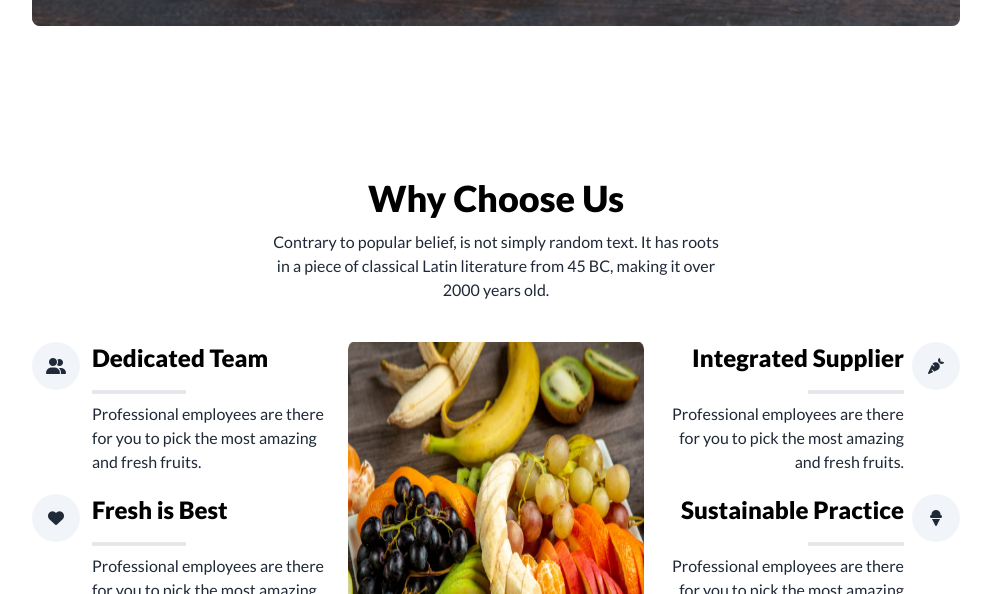
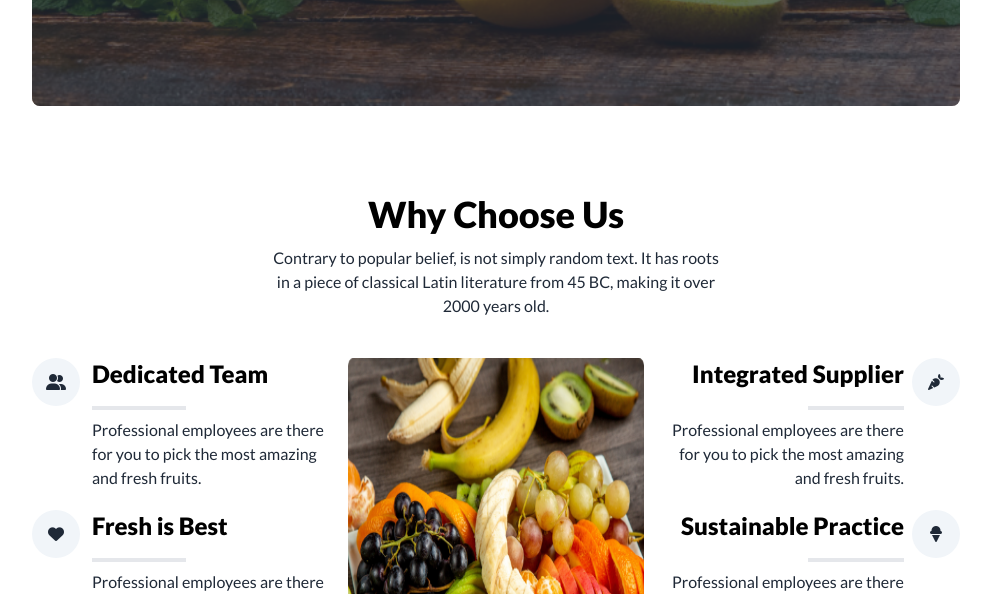
Before and after one commit to Jobayer-Ahmmed/Fruit-Brust-frontend, a plain HTML site: page index.html in a window 1280 px wide. Shown: the part 2206-2800 px from the top of the page, without its empty margins (144-1135 px from the left). Drawn offline with nearby package versions, Linux system fonts and the light colour scheme.

Commit message:
update 4

```diff
--- a/index.html
+++ b/index.html
@@ -5,6 +5,7 @@
   <meta charset="UTF-8">
   <meta name="viewport" content="width=device-width, initial-scale=1.0">
   <title>Fruit Brust | Natural Fruits Always</title>
+  <!-- links -->
   <link rel="shortcut icon" href="./images/logo.png" type="image/x-icon">
   <link rel="stylesheet" href="https://cdnjs.cloudflare.com/ajax/libs/font-awesome/6.4.0/css/all.min.css"
     integrity="sha512-iecdLmaskl7CVkqkXNQ/ZH/XLlvWZOJyj7Yy7tcenmpD1ypASozpmT/E0iPtmFIB46ZmdtAc9eNBvH0H/ZpiBw=="
@@ -175,7 +176,7 @@
     <!-- banner section end -->
 
   </header>
-  <main class=" p-5 lg:px-44 lg:py-12">
+  <main class=" p-5 lg:px-44 lg:py-32">
     <!-- deal section start -->
     <section class="max-w-screen-xl mt-12">
       <div class="flex flex-col lg:flex-row gap-5 font-lato items-center">
@@ -548,7 +549,7 @@
     <!-- meet_team section end -->
 
     <!-- choice section  start-->
-    <section class="max-w-screen-xl mt-28">
+    <section class="max-w-screen-xl mt-12">
       <div class="space-y-3 text-center font-lato px-5 pt-10 md:px-20 lg:px-60">
         <h1 class="text-black text-2xl md:text-4xl font-extrabold">
           Why Choose Us
@@ -618,7 +619,7 @@
             </div>
           </div>
         </div>
-      <!-- choice center part -->
+        <!-- choice center part -->
         <div class="flex-1">
           <img src="./images/whychoose1.png" alt="why choose" class="w-full h-full" />
         </div>
```
